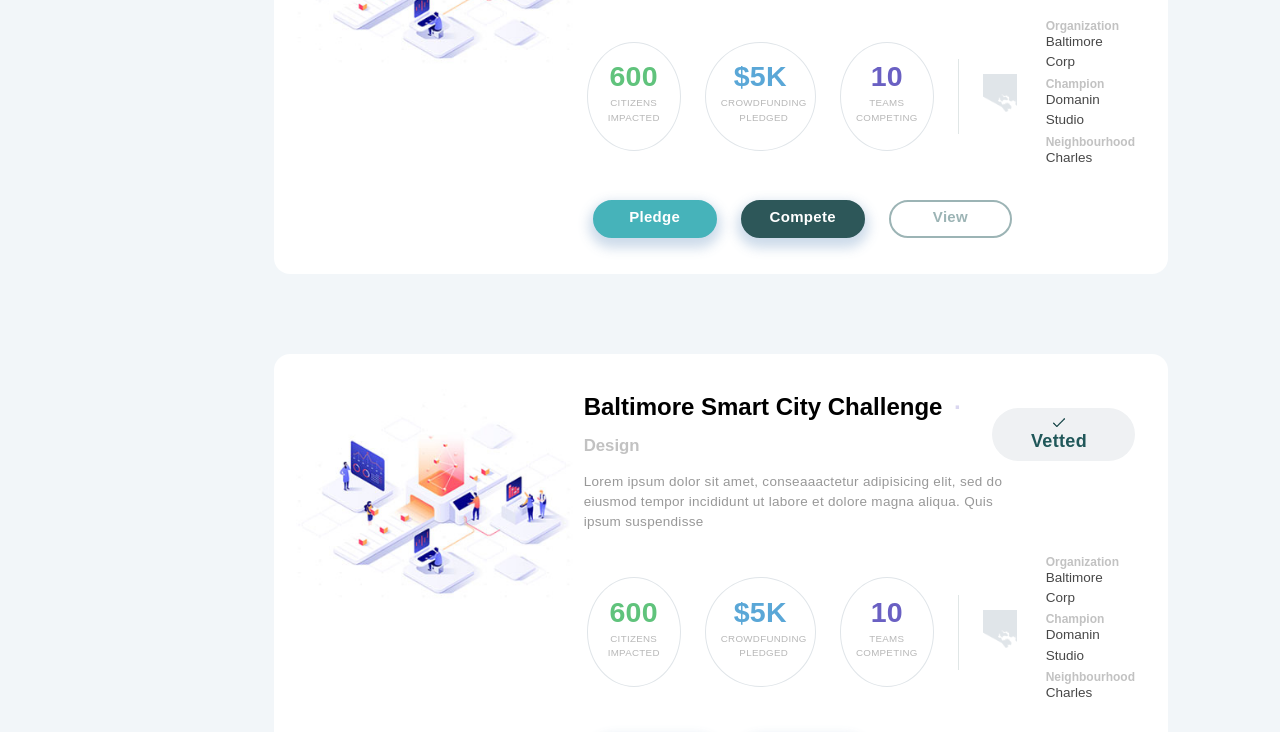
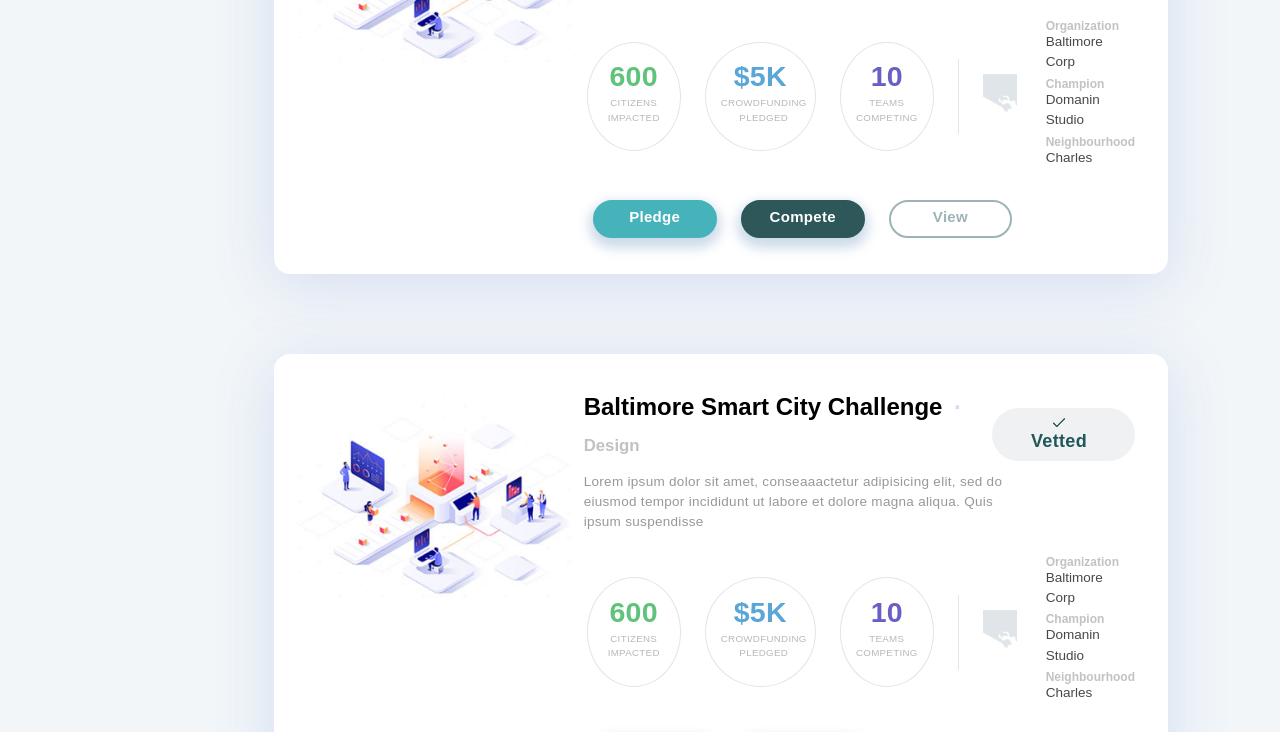
Before and after one commit to rdmrl/city_backlog, a website: page ideas.html in a window 1280 px wide. Shown: the part 574-1306 px from the top of the page. Drawn offline with nearby package versions, Linux system fonts and the light colour scheme; files that its build step writes are made by us from their sources; a web font is replaced by a local one.

Commit message:
fixed shadow/glow for ideas section

```diff
--- a/sass/site/primary/_ideas.scss
+++ b/sass/site/primary/_ideas.scss
@@ -3,7 +3,7 @@
 .idea {
   border-radius: 16px;
   background-color: #fff;
-  /* box-shadow: 8px 8px 30px 10px rgba(200, 215, 232, 0.7); */
+  box-shadow: 0 10px 60px 0px rgba(208, 218, 239, 0.9);
 
   display: grid;
   grid-gap: 0;
```
